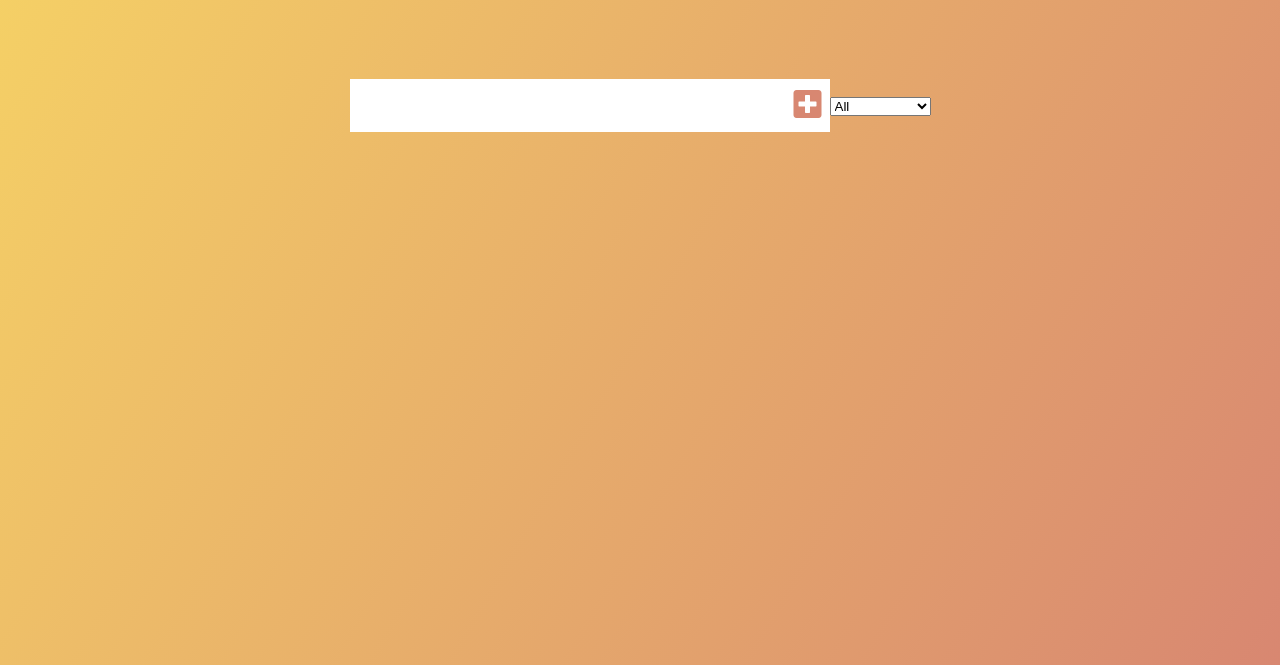
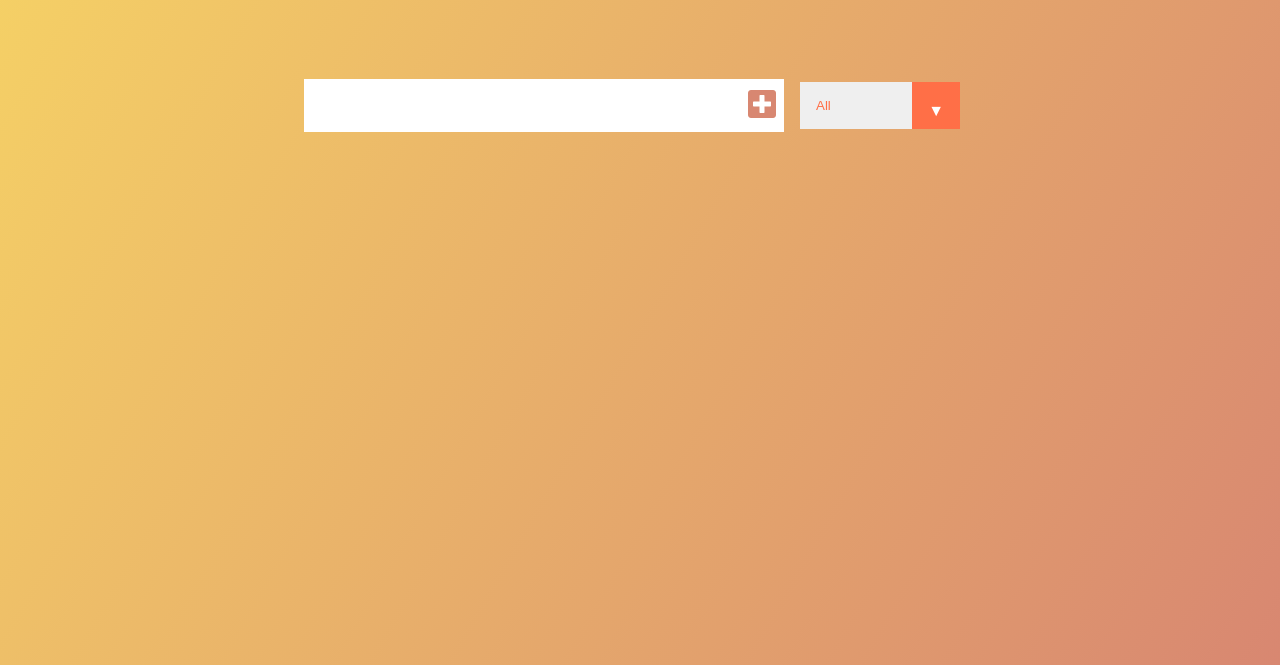
Before and after one commit to HansMoura20/todo-list, a plain HTML site: page index.html in a window 1280 px wide. Shown: the part 135-800 px from the top of the page. Drawn offline with Linux system fonts and the light colour scheme.

Commit message:
added the css for the filter option

```diff
--- a/style.css
+++ b/style.css
@@ -101,3 +101,38 @@ form button:hover{
   transform: translateY(8rem) rotateZ(20deg);
   opacity: 0;
 }
+
+
+select{
+  -webkit-appearance: none;
+  -moz-appearance: none;
+  appearance: none;
+  outline: none;
+  border: none;
+  color: #ff6f47;
+  width: 10rem;
+  cursor: pointer;
+  padding: 1rem;
+}
+
+.select{
+  margin: 1rem;
+  position: relative;
+  overflow: hidden;
+}
+
+.select::after{
+  content: "\25BC";
+  position: absolute;
+  background: #ff6f47;
+  top: 0;
+  right: 0;
+  padding: 1rem;
+  pointer-events: none;
+  transition: all 0.3s ease;
+}
+.select:hover:after{
+  background: white;
+  color: #ff6f47;
+
+}
```
